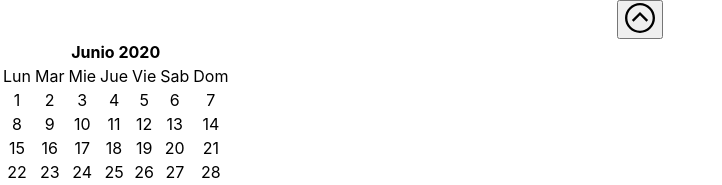
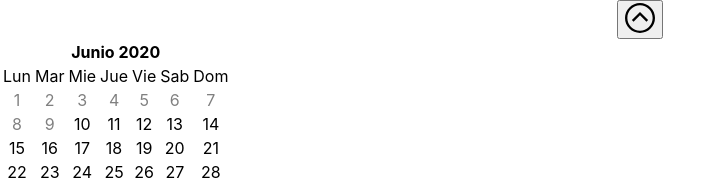
Before and after one commit to JoseCarM/Cima_Calidez, a React (Create React App) app in the folder reservaciones/: page / in a window 1280 px wide. Shown: the top 185 px of the page, without its empty margins (0-722 px from the left). Built offline with nearby package versions, Linux system fonts and the light colour scheme.

Commit message:
Calendario funcional sin fechas ocupadas
El calendario es funcional para seleccionar fecha de entrada y salida, ambos valores se guardan en ele estado de la App

```diff
--- a/reservaciones/src/App/App.js
+++ b/reservaciones/src/App/App.js
@@ -1,12 +1,30 @@
 import React from 'react';
 import './App.css';
 import Calendario from '../Calendario/Calendario.js'
+import CantidadDeHuespedes from '../CantidadDeHuespedes/CantidadDeHuespedes'
 
 class App extends React.Component {
+  constructor(props){
+    super(props);
+    this.state = {
+      cabana: 'todas',
+      fechaDeEntrada: null,
+      fechaDeSalida: null,
+      numeroDeAdultos: 2,
+      numeroDeNinos: 0,
+      numeroDeBebes: 0,
+      numeroDeMascotas: 0,
+    }
+    this.setFechasDeViaje = this.setFechasDeViaje.bind(this);
+  }
+  setFechasDeViaje(objeto){
+    this.setState(objeto);
+  }
   render() {
     return (
       <div className="App">
-        <Calendario />
+        <Calendario fechaDeEntrada={this.state.fechaDeEntrada} fechaDeSalida={this.state.fechaDeSalida} setFechasDeViaje={this.setFechasDeViaje}/>
+        {/* <CantidadDeHuespedes numeroDeAdultos={this.state.numeroDeAdultos} numeroDeNinos={this.state.numeroDeNinos} numeroDeBebes={this.state.numeroDeBebes} numeroDeMascotas={this.state.numeroDeMascotas}/> */}
       </div>
     );
   }
--- a/reservaciones/src/Calendario/Calendario.js
+++ b/reservaciones/src/Calendario/Calendario.js
@@ -11,12 +11,13 @@ class Calendario extends React.Component {
       this.state = {
         mesActual: new Date(Date.now()).getMonth(),
         mesVisible: new Date(Date.now()).getMonth(),
-        anioVisible: new Date(Date.now()).getFullYear()
+        anioVisible: new Date(Date.now()).getFullYear(),
       }
       this.segundoMesVisible = this.segundoMesVisible.bind(this);
       this.segundoAnioVisible = this.segundoAnioVisible.bind(this);
       this.mesAnterior = this.mesAnterior.bind(this);
       this.mesSiguiente = this.mesSiguiente.bind(this);
+      this.seleccionarFecha = this.seleccionarFecha.bind(this);
     }
     // Funcion dedicada a al componente del siguiente mes
     segundoMesVisible() {
@@ -70,13 +71,30 @@ class Calendario extends React.Component {
             this.setState({mesVisible: mes});
         }
     }
+    seleccionarFecha(fecha) {
+      if(this.props.fechaDeEntrada === null){
+        this.props.setFechasDeViaje({fechaDeEntrada: fecha});
+      } else if(this.props.fechaDeEntrada !== null && this.props.fechaDeSalida === null){
+        if(fecha <= this.props.fechaDeEntrada){
+          this.props.setFechasDeViaje({fechaDeEntrada: fecha})
+        } else {
+          this.props.setFechasDeViaje({fechaDeSalida: fecha})
+        }
+      } else if(this.props.fechaDeEntrada !== null && this.props.fechaDeSalida !== null){
+        this.props.setFechasDeViaje({
+          fechaDeEntrada: fecha,
+          fechaDeSalida: null
+        })
+      }
+    }
     render() {
       return (
         <div className="App">
-            <button onClick={this.mesAnterior}><img className='botones' src={botonArribaImg}/></button>
-            <Mes mes={this.state.mesVisible} anio={this.state.anioVisible}/>
-            <Mes mes={this.segundoMesVisible()} anio={this.segundoAnioVisible()}/>
-            <button onClick={this.mesSiguiente}><img className='botones' src={botonAbajoImg}/></button>
+            <button onClick={this.mesAnterior}><img className='botones' src={botonArribaImg} alt='Mes anterior'/></button>
+            <Mes mes={this.state.mesVisible} anio={this.state.anioVisible} fechaDeEntrada={this.props.fechaDeEntrada} fechaDeSalida={this.props.fechaDeSalida} seleccionarFecha={this.seleccionarFecha}/>
+            {/* Aqui hay codigo casi repetitivo, debo buscar una manera de hacerlo DRY */}
+            <Mes mes={this.segundoMesVisible()} anio={this.segundoAnioVisible()} fechaDeEntrada={this.props.fechaDeEntrada} fechaDeSalida={this.props.fechaDeSalida} seleccionarFecha={this.seleccionarFecha}/>
+            <button onClick={this.mesSiguiente}><img className='botones' src={botonAbajoImg} alt='Mes siguiente'/></button>
         </div>
       );
     }
--- /dev/null
+++ b/reservaciones/src/CantidadDeHuespedes/CantidadDeHuespedes.js
@@ -0,0 +1,15 @@
+import React from 'react';
+
+class CantidadDeHuespedes extends React.Component {
+    render(){
+        return(
+            <div>
+                <div>
+                    <p>Adultos: </p><button>-</button><p></p><button>+</button>
+                </div>
+            </div>
+        )
+    }
+}
+
+export default CantidadDeHuespedes
--- a/reservaciones/src/FechaCal/FechaCal.css
+++ b/reservaciones/src/FechaCal/FechaCal.css
@@ -0,0 +1,28 @@
+.fechasPasadas {
+    color: gray;
+    user-select: none;
+    cursor: auto;
+}
+
+.fechasSeleccionadas {
+    background-color: teal;
+    font-weight: bold;
+}
+
+.fechasNoSeleccionadas:hover {
+    background-color: teal;
+    border-radius: 100%;
+    cursor: pointer;
+}
+
+#fechaDeEntrada {
+    background-color: teal;
+    border-bottom-left-radius: 100%;
+    border-top-left-radius: 100%;
+}
+
+#fechaDeSalida {
+    background-color: teal;
+    border-bottom-right-radius: 100%;
+    border-top-right-radius: 100%;
+}
--- a/reservaciones/src/FechaCal/FechaCal.js
+++ b/reservaciones/src/FechaCal/FechaCal.js
@@ -2,10 +2,53 @@ import React from 'react';
 import './FechaCal.css';
 
 class FechaCal extends React.Component {
+    constructor(props){
+        super(props);
+        this.seleccionarFecha = this.seleccionarFecha.bind(this);
+        this.clasePorFecha = this.clasePorFecha.bind(this);
+        this.IdEntradaOSalida = this.IdEntradaOSalida.bind(this);
+    }
+    // Si no traslado la función original seleccionarFecha a una nueva dentro del mismo elemento, genero un loop infinito de setState
+    seleccionarFecha() {
+        // Las primeras dos lineas generan la fecha actual con 0 horas, 0 minutos, 0 segundos, 0 milisegundos
+        let fechaActual = new Date(Date.now());
+        fechaActual.setHours(0,0,0,0);
+        // Para poder trabajar las igualdades obtenemos su valor numerico           DRY!!!!!
+        let fecha = this.props.fecha.getTime();
+        fechaActual = fechaActual.getTime();
+        if(fecha >= fechaActual){
+            this.props.seleccionarFecha(this.props.fecha);
+        }
+    }
+    clasePorFecha(){
+        // Las primeras dos lineas generan la fecha actual con 0 horas, 0 minutos, 0 segundos, 0 milisegundos
+        let fechaActual = new Date(Date.now());
+        fechaActual.setHours(0,0,0,0);
+        // Para poder trabajar las igualdades obtenemos su valor numerico           DRY!!!!!
+        let fecha = this.props.fecha.getTime();
+        fechaActual = fechaActual.getTime();
+        if(fecha >= fechaActual){
+            return (this.props.fecha >= this.props.fechaDeEntrada && this.props.fecha <= this.props.fechaDeSalida)? 'fechasSeleccionadas' : 'fechasNoSeleccionadas';
+        } else {
+            return 'fechasPasadas';
+        }
+    }
+    IdEntradaOSalida(){
+        // Dos puntos importantes:
+        // 1.- Los operadores ternarios me evitan aplicar .getTime() a null, cosa que arroja un error
+        // 2.- No puedo comparar la igualdad de las fechas sin sus valores getTime() o de lo contrario arroja falso
+        let fechaDeEntrada = (this.props.fechaDeEntrada === null)? 0 : this.props.fechaDeEntrada.getTime();
+        let fechaDeSalida = (this.props.fechaDeSalida === null)? 0 : this.props.fechaDeSalida.getTime();
+        if(this.props.fecha.getTime() === fechaDeEntrada){
+            return 'fechaDeEntrada';
+        } else if(this.props.fecha.getTime() === fechaDeSalida){
+            return 'fechaDeSalida';
+        }
+    }
     render() {
         return (
-            <div>
-                {this.props.diaDelMes}
+            <div onClick={this.seleccionarFecha} className={this.clasePorFecha()} id={this.IdEntradaOSalida()}>
+                {this.props.fecha.getDate()}
             </div>
         )
     }
--- a/reservaciones/src/Mes/Mes.js
+++ b/reservaciones/src/Mes/Mes.js
@@ -35,20 +35,26 @@ class Mes extends React.Component {
         // toma en cuenta la cantidad de dias del mes señalado y no renderiza mas dias despues de este.
         const filaSemana = (numeroDeFila) => {
             let diasTranscurridos = numeroDeFila * 7;
+            let diaDelMes;
+            let fecha;
             const fila = [];
             for (let i = 1; i <= 7; i++){
                 if(diasTranscurridos + i <= diasDelMes(anioActual, mesActualNumerico + 1) + primerDia){
-                    if(i <= primerDia && numeroDeFila == 0){
-                        fila.push(<td></td>)
+                    if(i <= primerDia && numeroDeFila === 0){
+                        fila.push(<td key={`td${i}`}></td>)
                     } else {
-                        fila.push(<td><FechaCal diaDelMes={diasTranscurridos + i - primerDia}/></td>);
+                        diaDelMes = diasTranscurridos + i - primerDia;
+                        fecha = new Date(this.props.anio, this.props.mes, diaDelMes)
+                        // Si no determino la propieded de fecha en este loop e intento determinarla dentro del componente FechaCal
+                        // entonces cada vez que cambie el mes, los valores de fecha no cambiaran solo el aspecto
+                        fila.push(<td key={`td${i}`} ><FechaCal seleccionarFecha={this.props.seleccionarFecha} fechaDeEntrada={this.props.fechaDeEntrada} fechaDeSalida={this.props.fechaDeSalida} fecha={fecha}/></td>);
                     }
                 }
             }
             return fila;
         }
         for(let i = 0; i < 6; i++){
-            semanas.push(<tr>{filaSemana(i)}</tr>)
+            semanas.push(<tr key={`tr${i}`}>{filaSemana(i)}</tr>)
         }
         return semanas;
     }
@@ -57,7 +63,9 @@ class Mes extends React.Component {
             <div>
                 <table>
                     <thead>
-                        <th colSpan = '7'>{this.mesActual()} {this.props.anio}</th>
+                        <tr>
+                            <th colSpan = '7'>{this.mesActual()} {this.props.anio}</th>
+                        </tr>
                         <tr>
                             <td>Lun</td>
                             <td>Mar</td>
```
Also changed, not shown: reservaciones/src/Calendario/Calendario.css (line endings or trailing spaces), reservaciones/src/CantidadDeHuespedes/CantidadDeHuespdes.css (added).
